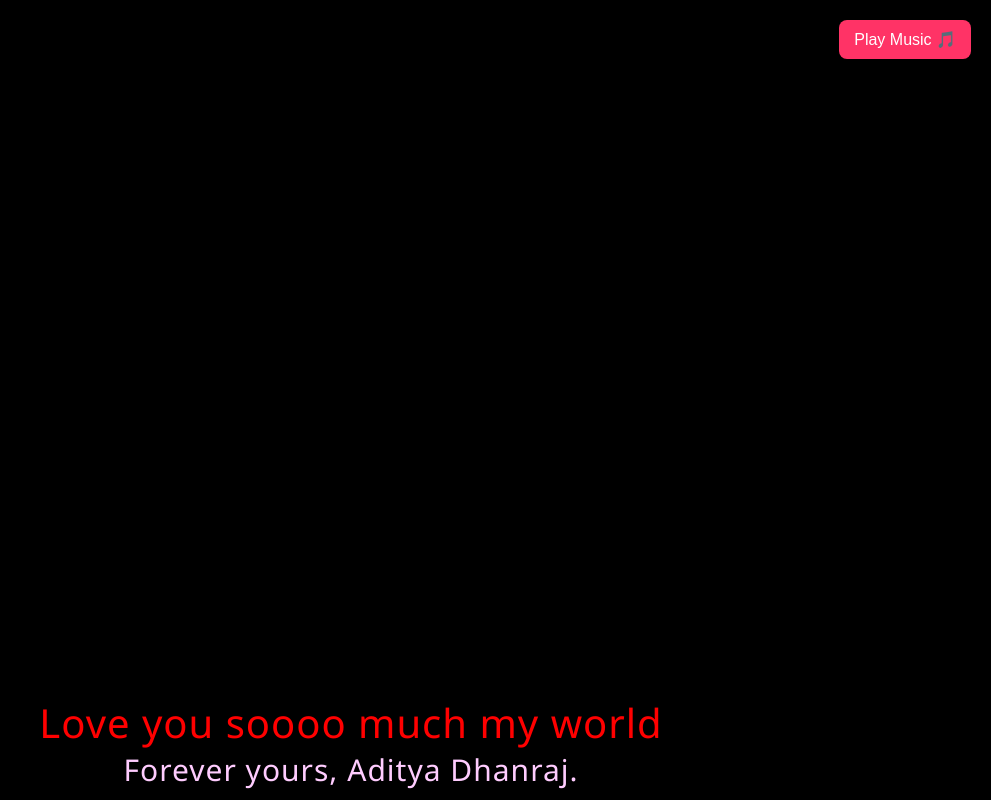
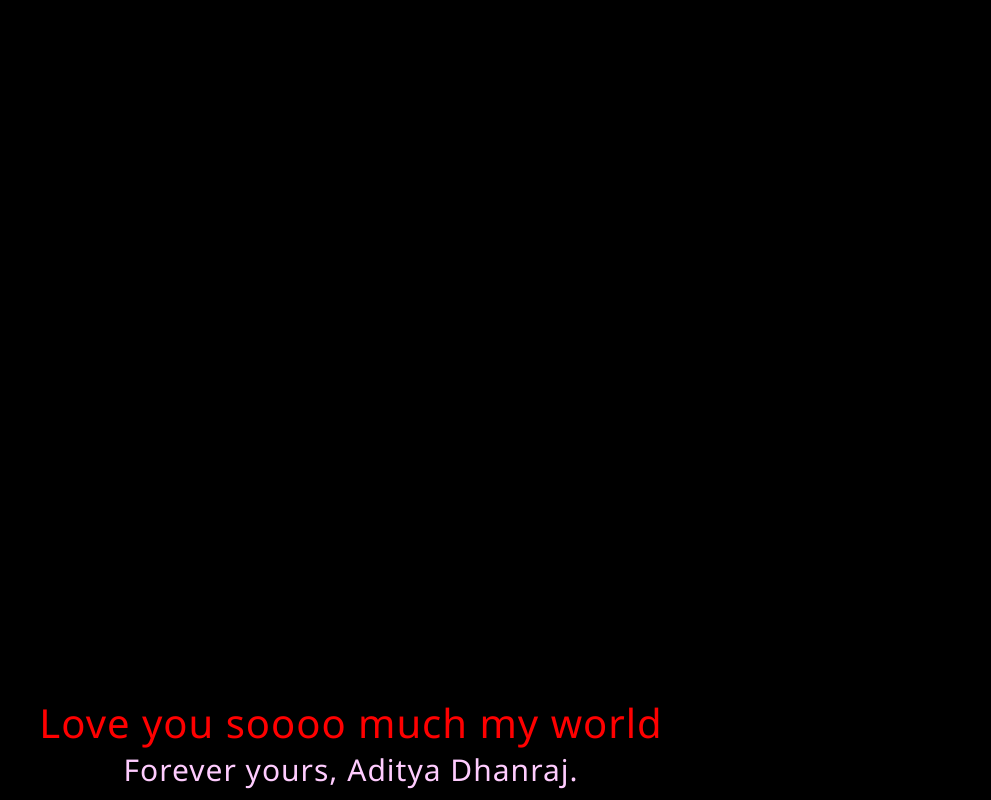
Before and after one commit to Adi12dRaj/teddu, a plain HTML site: page index.html in a window 1280 px wide. Both pictures are taken after a click on the button "Play Music 🎵". Shown: the whole page, without its empty margins (289-1280 px from the left). Drawn offline with nearby package versions, Linux system fonts and the light colour scheme.

Commit message:
Update index.html

```diff
--- a/index.html
+++ b/index.html
@@ -64,6 +64,16 @@
   <!-- Three.js core -->
   <script src="https://cdn.jsdelivr.net/npm/three@0.150.1/build/three.min.js"></script>
 
+  <script>
+    const music = document.getElementById('bgMusic');
+    const playBtn = document.getElementById('playMusic');
+
+    playBtn.addEventListener('click', () => {
+      music.play();
+      playBtn.style.display = 'none';
+    });
+  </script>
+
   <!-- Main JS -->
   <script src="test.js"></script>
 </body>
```
